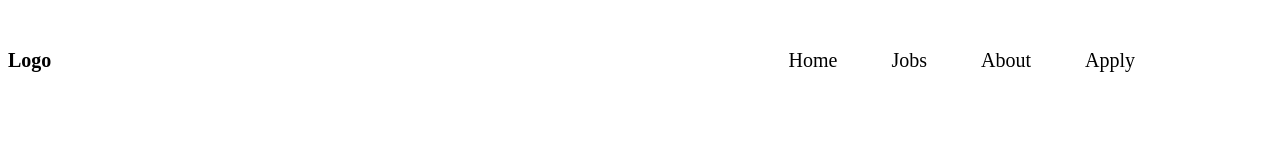
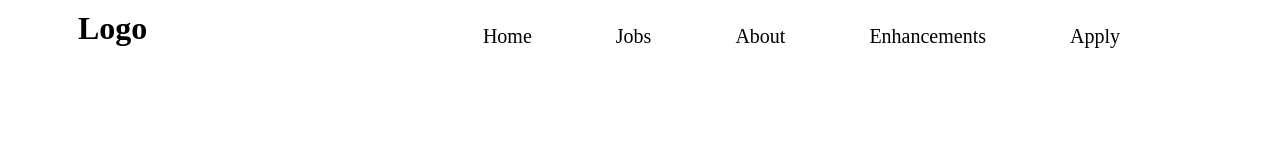
Before and after one commit to quangvinhlee/Group-Assignment1, a plain HTML site: page assign1/index.html in a window 1280 px wide. Drawn offline with Linux system fonts and the light colour scheme.

Commit message:
add something

```diff
--- a/assign1/index.html
+++ b/assign1/index.html
@@ -5,17 +5,22 @@
 <link rel="stylesheet" href="/styles/styles.css">
 </head>
 <body>
+	<div>
+	<header>
 <nav class="navbar">
-	<a href="" class="logo">Logo</a>
+	<p class="logo">Logo</p>
 	<div class="nav-links">
 	<ul>
 		<li><a href="">Home</a></li>
 		<li><a href="">Jobs</a></li>
 		<li><a href="">About</a></li>
+		<li><a href="">Enhancements</a></li>
 		<li><a href="">Apply</a></li>
 	</ul>
 </div>
 </nav>
+</header>
 
+</div>
 </body>
 </html>
--- a/styles/styles.css
+++ b/styles/styles.css
@@ -1,18 +1,21 @@
+*{
+	margin-top: 0px;
+}
 .navbar {
 	position: absolute;
 	display: flex;
 	justify-content: space-between;
 	width: 90%;
-	box-sizing: border-box;
 	align-items: center;
 }
-.navbar a {
+.nav-links a {
 	text-decoration: none;
 	font-size: 20px;
 	color: black;
+	padding: 6px 15px;
+	border-radius: 20px;
 }
-.navbar .nav-links li:hover {
-	border-radius: 6px;
+.nav-links a:hover {
 	background-color: aliceblue;
 }
 .navbar .nav-links li {
@@ -22,7 +25,8 @@
 	justify-content: space-between;
 
 }
-.navbar .logo {
- font-weight: 700;
- text-transform: capitalize;
+.navbar .logo{
+	margin-left: 70px;
+	font-weight: 800;
+	font-size: 2rem;
 }
```
Also changed, not shown: assign1/about.html (added), assign1/apply.html (added), assign1/enhancements.html (added), assign1/jobs.html (added).
